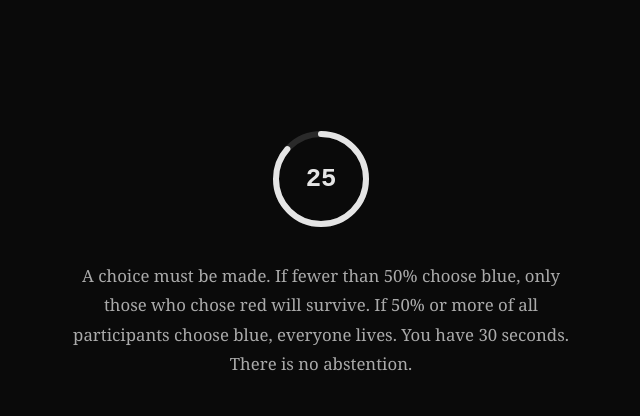
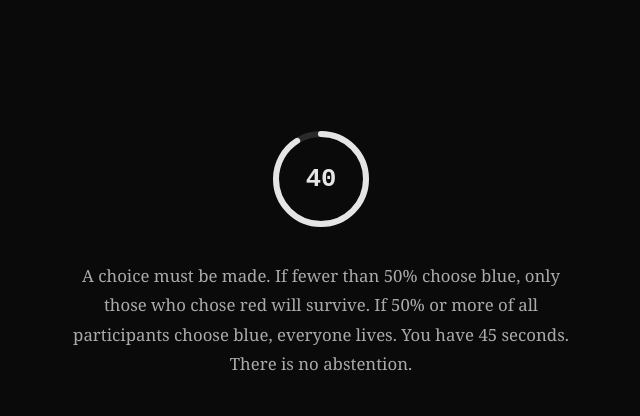
Before and after one commit to ShyelSingh/red-or-blue, a website: page public/index.html in a window 1280 px wide. Shown: the top 416 px of the page, 319-959 px from the left. Drawn offline with Linux system fonts and the light colour scheme.

Commit message:
Change countdown timer from 30 to 45 seconds
Co-Authored-By: Claude Sonnet 4.6 <noreply@anthropic.com>

```diff
--- a/public/index.html
+++ b/public/index.html
@@ -209,14 +209,14 @@
         <circle class="track" cx="50" cy="50" r="45"/>
         <circle class="progress" id="timer-arc" cx="50" cy="50" r="45"/>
       </svg>
-      <div class="timer-number" id="timer-display">30</div>
+      <div class="timer-number" id="timer-display">45</div>
     </div>
 
     <p class="stakes">
       A choice must be made.
       If fewer than 50% choose blue, only those who chose red will survive.
       If 50% or more of all participants choose blue, everyone lives.
-      You have 30 seconds. There is no abstention.
+      You have 45 seconds. There is no abstention.
     </p>
 
     <p class="prompt">Choose</p>
@@ -244,7 +244,7 @@
   </div>
 
   <script>
-    const TOTAL_SECONDS = 30;
+    const TOTAL_SECONDS = 45;
     const CIRCUMFERENCE = 2 * Math.PI * 45; // ~283
 
     let secondsLeft = TOTAL_SECONDS;
```
